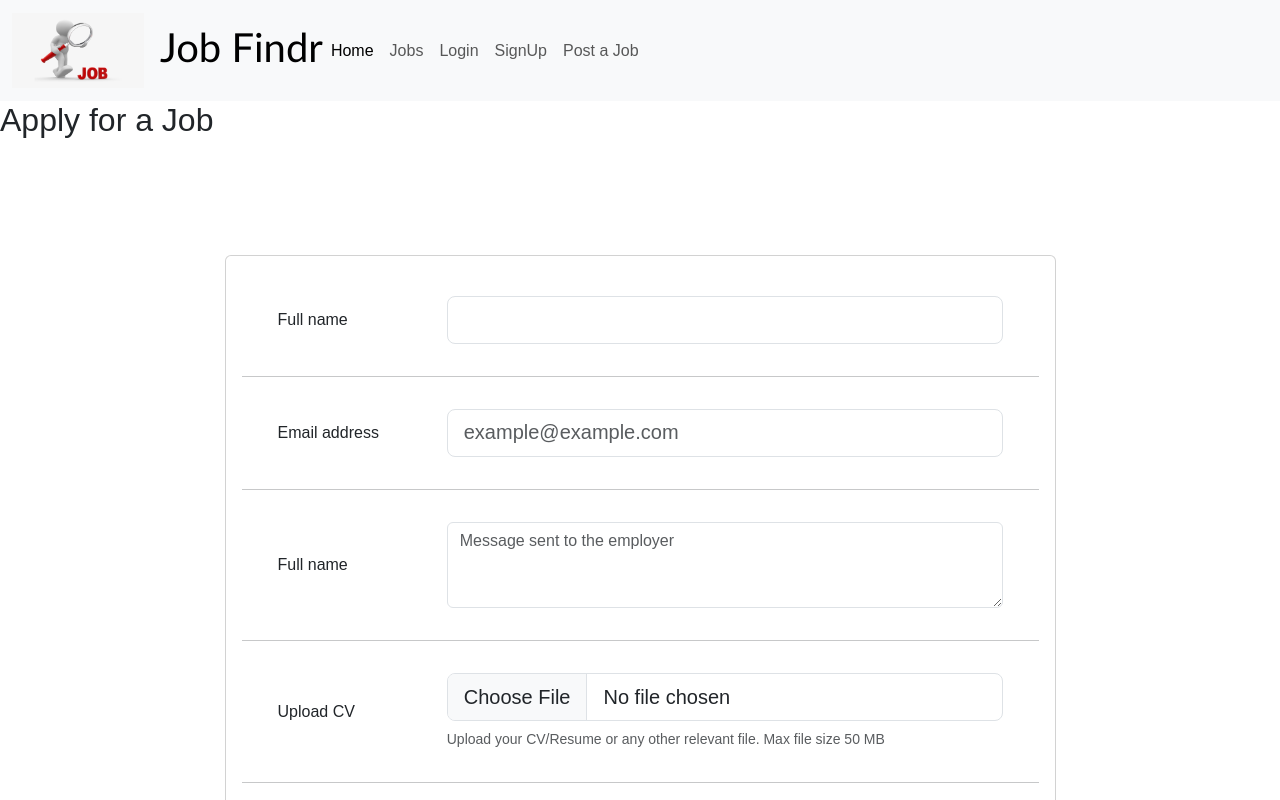
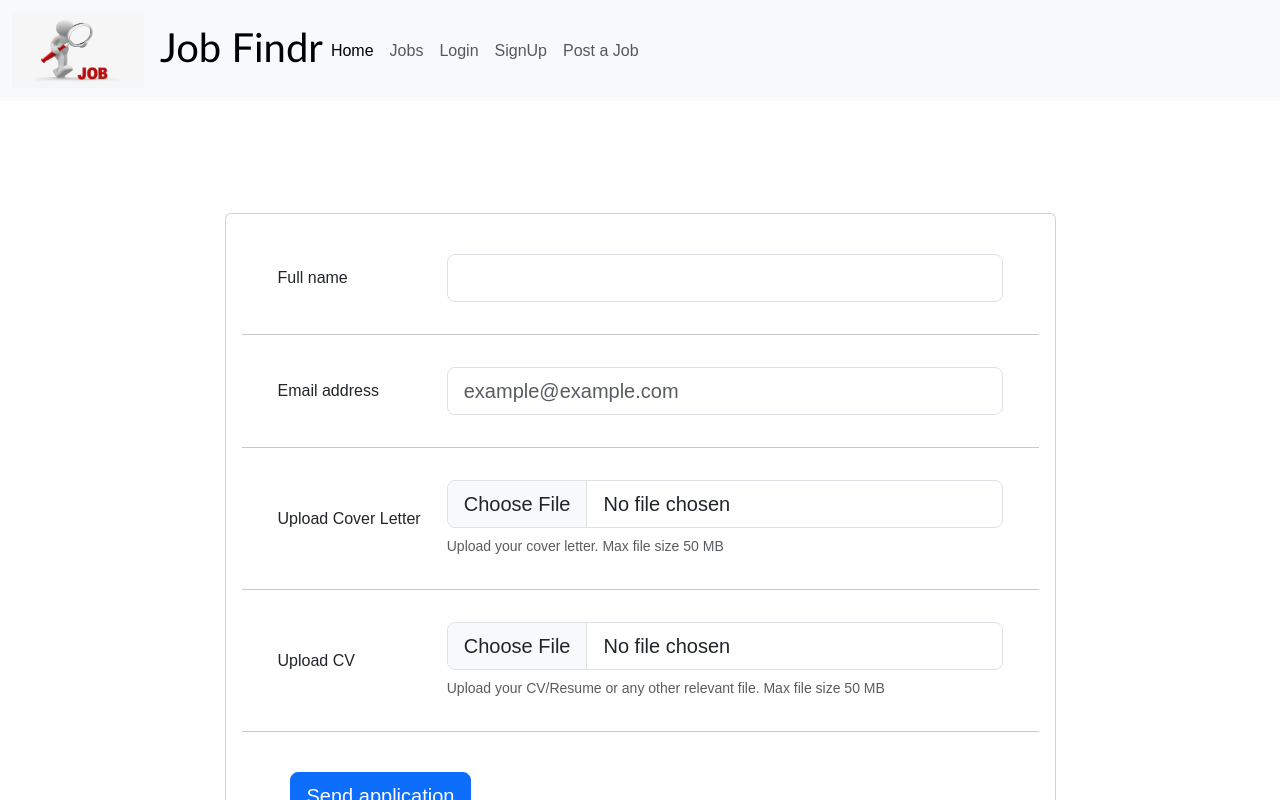
Before and after one commit to JOB-FINDR/job-findr-frontend, a React (Vite) app: page /application/1 in a window 1280 px wide. Shown: the top 800 px of the page. Built offline with nearby package versions, Linux system fonts and the light colour scheme.

Commit message:
functionality to submit the job application has been created

```diff
--- a/src/App.css
+++ b/src/App.css
@@ -7,7 +7,7 @@
 
 .App {
   background-color: #eee;
-  height: 100vh;
+  height: 80vh;
   width: 100vw;
 }
 
@@ -26,9 +26,5 @@
 
 h1 {
   font-family:'Trebuchet MS', 'Lucida Sans Unicode', 'Lucida Grande', 'Lucida Sans', Arial, sans-serif;
-
+  cursor: pointer;
 }
-h1:hover {
-  cursor: pointer;
-  color: #f8caf8;
-}
--- a/src/components/JobApplicationForm.jsx
+++ b/src/components/JobApplicationForm.jsx
@@ -1,56 +1,84 @@
-import React, {useState} from 'react';
+import React, { useState, useEffect } from "react";
 import axios from "axios";
+import { useNavigate, useParams } from "react-router-dom";
 
+const API_URL = "http://localhost:5005/applications";
 
+function JobApplicationForm() {
+  const [fullname, setFullname] = useState("");
+  const [email, setEmail] = useState("");
+  const [coverLetter, setCoverletter] = useState("");
+  const [cv, setCv] = useState("");
 
+  const navigate = useNavigate();
+  const { id } = useParams();
 
-const JobApplicationForm = () => {
-    const [fullname, setFullname] = useState('');
-    const [email, setEmail] = useState('');
-    const [coverletter, setCoverletter] = useState('');
-    const [cv, setCv] = useState('');
+  // useEffect(() => {
+  //   const fetchApplicationDetails = async () => {
+  //     try {
+  //       const response = await axios.get(`${API_URL}/${id}`);
+  //       const application = response.data;
+  //       console.log(response.data);
+
+  //       setFullname(application.fullname);
+  //       setEmail(application.email);
+  //       setCoverletter(application.coverletter);
+  //       setCv(application.cv);
+  //     } catch (error){
+  //       console.log("Error fetching application details", error)
+  //     }
+  //   };
+
+  //   fetchApplicationDetails();
+  // },[id]);
+
+  const handleFullname = (e) => setFullname(e.target.value);
+  const handleEmail = (e) => setEmail(e.target.value);
+  const handleCoverLetter = (e) => setCoverletter(e.target.value);
+  const handleCv = (e) => setCv(e.target.value);
 
   const handleSubmit = async (e) => {
     e.preventDefault();
 
     try {
-            const response = await axios.post('http://localhost:5005/applications', {
+      const newApplication = {
         fullname,
         email,
-                coverletter,
-                jobId,
-                cv
-            })
-            console.log('Application submitted successfully:', response.data);
-        } catch(err){
-            console.log("'Application submission failed:', error.message")
+        coverLetter,
+        // jobId,
+        cv,
+      };
+
+
+      await axios.post(`${API_URL}`, newApplication);
+      console.log(newApplication);
+
+      navigate();
+    } catch (err) {
+      console.log("Error fetching application", err);
     }
   };
 
   return (
-    <div>
-      <h2>Apply for a Job</h2>
-    <form onSubmit={handleSubmit}
-    class="vh-100" >
+    <form onSubmit={handleSubmit} class="vh-100">
       <div class="container h-100">
         <div class="row d-flex justify-content-center align-items-center h-100">
           <div class="col-xl-9">
-
             <h1 class="text-white mb-4">Apply for a job</h1>
 
-          <div class="card" >
+            <div class="card">
               <div class="card-body">
-
                 <div class="row align-items-center pt-4 pb-3">
                   <div class="col-md-3 ps-5">
-
                     <h6 class="mb-0">Full name</h6>
-
                   </div>
                   <div class="col-md-9 pe-5">
-
-                  <input type="text" class="form-control form-control-lg" />
-
+                    <input
+                      type="text"
+                      name="name"
+                      onChange={handleFullname}
+                      class="form-control form-control-lg"
+                    />
                   </div>
                 </div>
 
@@ -58,14 +86,15 @@ const JobApplicationForm = () => {
 
                 <div class="row align-items-center py-3">
                   <div class="col-md-3 ps-5">
-
                     <h6 class="mb-0">Email address</h6>
-
                   </div>
                   <div class="col-md-9 pe-5">
-
-                  <input type="email" class="form-control form-control-lg" placeholder="example@example.com" />
-
+                    <input
+                      type="email"
+                      onChange={handleEmail}
+                      class="form-control form-control-lg"
+                      placeholder="example@example.com"
+                    />
                   </div>
                 </div>
 
@@ -73,14 +102,18 @@ const JobApplicationForm = () => {
 
                 <div class="row align-items-center py-3">
                   <div class="col-md-3 ps-5">
-
-                  <h6 class="mb-0">Full name</h6>
-
+                    <h6 class="mb-0">Upload Cover Letter</h6>
                   </div>
                   <div class="col-md-9 pe-5">
-
-                  <textarea class="form-control" rows="3" placeholder="Message sent to the employer"></textarea>
-
+                    <input
+                      onChange={handleCoverLetter}
+                      class="form-control form-control-lg"
+                      id="formFileLg"
+                      type="file"
+                    />
+                    <div class="small text-muted mt-2">
+                      Upload your cover letter. Max file size 50 MB
+                    </div>
                   </div>
                 </div>
 
@@ -88,34 +121,36 @@ const JobApplicationForm = () => {
 
                 <div class="row align-items-center py-3">
                   <div class="col-md-3 ps-5">
-
                     <h6 class="mb-0">Upload CV</h6>
-
                   </div>
                   <div class="col-md-9 pe-5">
-
-                  <input class="form-control form-control-lg" id="formFileLg" type="file" />
-                  <div class="small text-muted mt-2">Upload your CV/Resume or any other relevant file. Max file
-                    size 50 MB</div>
-
+                    <input
+                      onChange={handleCv}
+                      class="form-control form-control-lg"
+                      id="formFileLg"
+                      type="file"
+                    />
+                    <div class="small text-muted mt-2">
+                      Upload your CV/Resume or any other relevant file. Max file
+                      size 50 MB
+                    </div>
                   </div>
                 </div>
 
                 <hr class="mx-n3" />
 
                 <div class="px-5 py-4">
-                <button type="submit" class="btn btn-primary btn-lg">Send application</button>
-              </div>
-
+                  <button type="submit" class="btn btn-primary btn-lg">
+                    Send application
+                  </button>
                 </div>
               </div>
-
+            </div>
           </div>
         </div>
       </div>
     </form>
-  </ div>
-  )
+  );
 }
 
 export default JobApplicationForm;
--- a/src/components/SignupForm.jsx
+++ b/src/components/SignupForm.jsx
@@ -117,7 +117,7 @@ const SignupForm = () => {
 
                     <p className="text-center text-muted mt-5 mb-0">
                       Have already an account?{" "}
-                      <a href="#!" className="fw-bold text-body">
+                      <a href="/login" className="fw-bold text-body">
                         <u>Login here</u>
                       </a>
                     </p>
```
Lines whose indentation alone changed are shown as unchanged.
